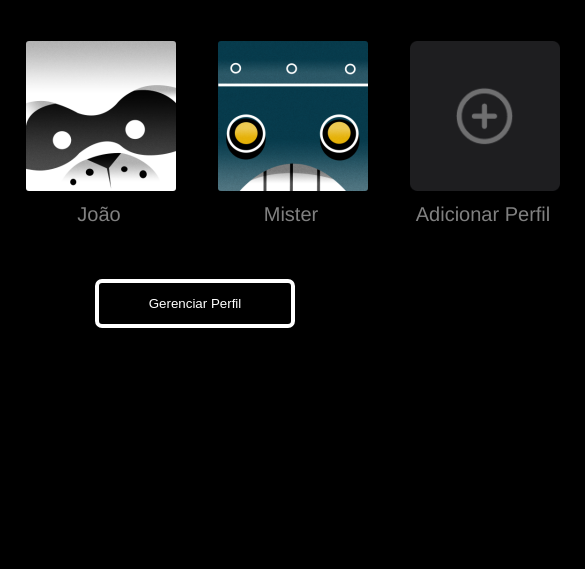
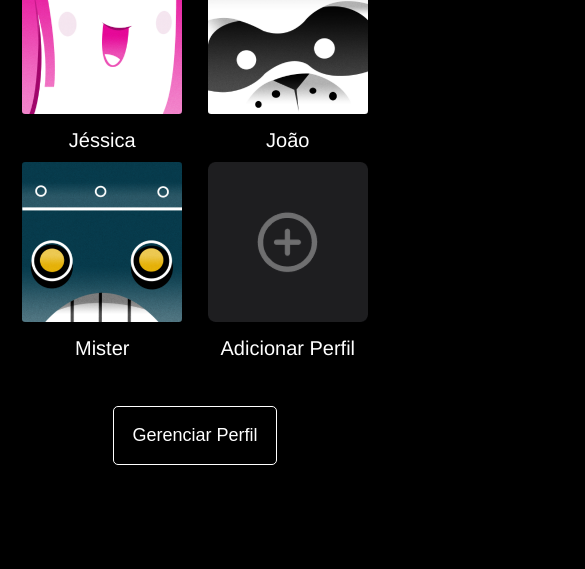
Before and after one commit to Kenzie-Academy-Brasil-Developers/raphaelarigues, a plain HTML site: page index.html in a window 390 px wide. Shown: the part 275-844 px from the top of the page, 585 px wide, since content can reach past the window. Drawn offline with Linux system fonts and the light colour scheme.

Commit message:
Mobile Frist with Stylelint and Rules WCAG

```diff
--- a/index.html
+++ b/index.html
@@ -1,42 +1,35 @@
 <!DOCTYPE html>
-<html lang="pt-br">
-
+<html lang="en">
 <head>
     <meta charset="UTF-8">
     <meta http-equiv="X-UA-Compatible" content="IE=edge">
     <meta name="viewport" content="width=device-width, initial-scale=1.0">
     <title>KenzieFlix</title>
+    <link rel="stylesheet" href="style.css">
     <link rel="stylesheet" href="reset.css">
-    <link rel="stylesheet" href="style.css">
 </head>
-
 <body>
     <header>
-        <img src="img/logo.png" class="" alt="Logo da Kenzie">
-        <h1 class="titulo">Quem está assistindo?</h1>
+        <img src="img/logo.png">
+        <h1 class="h1">Quem está assistindo?</h1>
     </header>
-    <main>
-        <section class="container-card">
-
-            <ul id="cards">
-                <li class="nick"><img class="img stylehover" src="img/pink.png" alt="Imagem do Usuário">
-                    <p class="paragraph stylehover">Jéssica</p>
-                </li>
-                <li class="nick"><img class="img stylehover" src="img/panda.png" alt="Imagem do Usuário">
-                    <p class="paragraph stylehover">João</p>
-                </li>
-                <li class="nick"><img class="img stylehover" src="img/robot.png" alt="Imagem do Usuário">
-                    <p class="paragraph stylehover">Mister</p>
-                </li>
-                <li class="nick"><img class="img stylehover" src="img/plus.png" alt="Imagem do Usuário">
-                    <p class="paragraph stylehover">Adicionar Perfil</p>
+        <section class="card-container">
+            <ul class="cards">
+                <li class="card-profile">
+                    <img src="img/pink.png">
+                    <p class="paragraph">Jéssica</p></li>
+                <li class="card-profile">
+                    <img src="img/panda.png">
+                <p class="paragraph"> João</p></li>
+                <li class="card-profile">
+                    <img src="img/robot.png">
+                    <p class="paragraph">Mister</p></li>
+                <li class="card-profile">
+                    <img src="img/plus.png">
+                    <p class="paragraph">Adicionar Perfil</p>
                 </li>
             </ul>
-            <button type="submit" alt="Gerenciar Perfil">Gerenciar Perfil</button>
-
+            <button type="submit">Gerenciar Perfil</button>
         </section>
-    </main>
-
+   </html>
 </body>
-
-</html>
--- a/style.css
+++ b/style.css
@@ -1,91 +1,68 @@
-html {
-    background-color: black;
+*{
+    box-sizing: border-box;
 }
 
 body {
     font-family:  'Helvetica Neue', Helvetica, Arial, sans-serif;
     background-color: black;
     text-align:center;
-
-}
-
-header > img{
-    margin-top: 100px;
-}
-
-main{
     display: flex;
     flex-direction: column;
     align-items: center;
+    justify-content: center;
 }
 
 h1 , button{
     color: white;
 }
 
+
 button{
     background-color: black;
-    padding: 13px;
-    margin-top: 55px;
-    width: 200px;
-    border-style: ridge;
-    border-radius: 7px;
-    border: 4px solid white;
-    transition: all 0.3s ease;
+    border: 1px solid white;
+    border-radius: 5px;
+    margin: 3rem 0;
+    font-size: 18px;
+    padding: 18px;
 }
 
 button:hover{
-    transition: all 0.3s ease;
     cursor: pointer;
     background-color: white;
     color: black;
+    border: 1px solid black;
 }
 
-.titulo{
+
+.h1{
     font-size: 29px;
     line-height: 5;
 }
 
-.container-card{
-    width: 1000px;
+.cards{
     display: flex;
-    flex-direction: column;
-    align-items: center;
-    justify-content: space-around;
+    flex-wrap: wrap;
+    justify-content: center;
 }
 
-#cards{
-  display: flex;
-  flex-direction: row;
-  justify-content: center;
-  list-style: none;
-  gap: 45px;
+.cards img{
+    width: 10rem;
+    border-radius: 2%;
+    margin: 0.8rem;
 }
 
-#cards img{
-    width: 150px;
-    border-radius: 2%;
+.card-profile:hover img{
+    outline: 4px solid white;
 }
 
-.nick:hover > .img{
-    filter: contrast(0.5);
+.card-profile:hover p.paragraph{
+    color: rgb(255 225 93);
+    filter: contrast(0.9);
     cursor: pointer;
-    outline: 4px solid white;
-    /* border: 4px solid white;   não quebra o código, cria px na borda */
+    font-size: 1.5rem;
 }
 
-.nick:hover .paragraph{
+.paragraph{
     color: white;
-}
-
-p{
-    color: grey;
-    padding: 10px 0 0;
-}
-
-.nick{
-    width: 20%;
-    color: gray;
-    text-decoration-line: none;
     font-size: 20px;
 }
```
